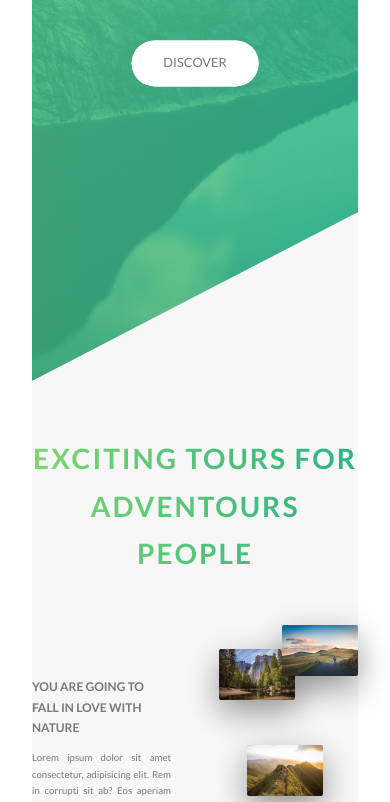
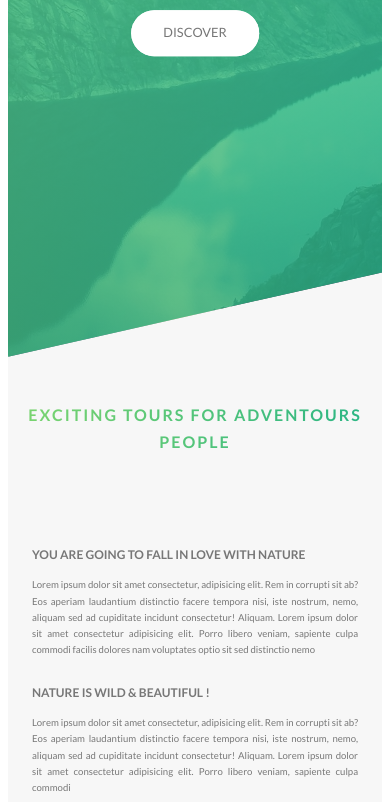
Before and after one commit to ifratmitul/Landing_CSS_SASS, a website: page starter/index.html in a window 390 px wide. Shown: the part 453-1255 px from the top of the page. Drawn offline with Linux system fonts and the light colour scheme.

Commit message:
more media queries

```diff
--- a/starter/sass/abstracts/_mixins.scss
+++ b/starter/sass/abstracts/_mixins.scss
@@ -46,12 +46,14 @@
 
   @if $breakpoint == tab-land {
     @media (max-width: 75em) {
+      //1200px
       @content;
     }
   }
 
   @if $breakpoint == big-desk {
     @media (min-width: 112.5em) {
+      //1800px
       @content;
     }
   }
--- a/starter/sass/abstracts/_variable.scss
+++ b/starter/sass/abstracts/_variable.scss
@@ -4,6 +4,7 @@ $color-primary-dark: #28b485;
 $color-black: #0a0a09;
 $grid-width: 114rem;
 $gutter-vertical: 8rem;
+$gutter-vertical-small: 6rem;
 $gutter-horizontal: 6rem;
 $color-grey-light-1: #f7f7f7;
 $color-white: white;
--- a/starter/sass/base/_base.scss
+++ b/starter/sass/base/_base.scss
@@ -20,3 +20,12 @@ html {
     font-size: 75%; //1rem = 12px 12/16 = 75
   }
 }
+
+body {
+  padding: 3rem;
+  box-sizing: border-box;
+
+  @include respond(tab-port) {
+    padding: 0;
+  }
+}
--- a/starter/sass/base/_typography.scss
+++ b/starter/sass/base/_typography.scss
@@ -4,8 +4,6 @@ body {
   /* font-size: 16px; */
   line-height: 1.7;
   color: #777;
-  padding: 3rem;
-  box-sizing: border-box;
 }
 
 .heading-primary {
@@ -22,6 +20,11 @@ body {
     animation-name: moveInLeft;
     animation-duration: 2s;
     animation-timing-function: ease-out;
+
+    @include respond(phone) {
+      letter-spacing: 1rem;
+      font-size: 5rem;
+    }
   }
 
   &--sub {
@@ -31,6 +34,10 @@ body {
     letter-spacing: 1.8rem;
     animation-name: moveInRight;
     animation-duration: 3s;
+    @include respond(phone) {
+      letter-spacing: 0.5rem;
+      font-size: 2rem;
+    }
   }
 }
 
@@ -51,6 +58,12 @@ body {
   letter-spacing: 2px;
   transition: all 0.2s;
 
+  @include respond(tap-port) {
+    font-size: 2.5rem;
+  }
+  @include respond(phone) {
+    font-size: 2rem;
+  }
   &:hover {
     transform: skewY(2deg) skewX(10deg) scale(1.1);
     text-shadow: 0.5rem 1rem 2rem rgba($color-black, $alpha: 1);
--- a/starter/sass/layout/_footer.scss
+++ b/starter/sass/layout/_footer.scss
@@ -2,6 +2,10 @@
   background-color: #333;
   padding: 10rem 0;
   font-size: 1.4rem;
+
+  @include respond(tab-port) {
+    padding: 8rem 0;
+  }
 
   &__logo-box {
     text-align: center;
@@ -17,6 +21,11 @@
     border-top: 1px solid #eee;
     padding-top: 2rem;
     display: inline-block;
+
+    @include respond(tab-port) {
+      width: 100%;
+      text-align: center;
+    }
   }
 
   &__list {
@@ -54,5 +63,10 @@
     width: 80%;
     text-align: justify;
     float: right;
+    @include respond(tab-port) {
+      width: 100%;
+      text-align: justify;
+      float: none;
+    }
   }
 }
--- a/starter/sass/layout/_grid.scss
+++ b/starter/sass/layout/_grid.scss
@@ -6,6 +6,13 @@
   &:not(:last-child) {
     //    margin-bottom: 0;
     margin-bottom: $gutter-vertical;
+    @include respond(tab-port) {
+      margin-bottom: $gutter-vertical-small;
+    }
+  }
+  @include respond(tab-port) {
+    max-width: 50rem;
+    padding: 0 3rem;
   }
 
   @include clearfix;
@@ -15,6 +22,15 @@
     float: left;
     &:not(:last-child) {
       margin-right: $gutter-horizontal;
+
+      @include respond(tab-port) {
+        margin-right: 0;
+        margin-bottom: $gutter-vertical-small;
+      }
+    }
+
+    @include respond(tab-port) {
+      width: 100% !important;
     }
   }
   .col-1-of-2 {
--- a/starter/sass/layout/_header.scss
+++ b/starter/sass/layout/_header.scss
@@ -10,6 +10,10 @@
   background-position: top;
   position: relative;
   clip-path: polygon(0 0, 100% 0, 100% 75vh, 0 100%);
+
+  @include respond(phone) {
+    clip-path: polygon(0 0, 100% 0, 100% 85vh, 0 100%);
+  }
 
   &__logo-box {
     position: absolute;
--- a/starter/sass/layout/_navigation.scss
+++ b/starter/sass/layout/_navigation.scss
@@ -15,6 +15,15 @@
     box-shadow: 0 1rem 3rem $shadow;
     text-align: center;
     cursor: pointer;
+
+    @include respond(tab-port) {
+      top: 4rem;
+      right: 4rem;
+    }
+    @include respond(phone) {
+      top: 3rem;
+      right: 3rem;
+    }
   }
 
   &__background {
@@ -27,7 +36,15 @@
     background-image: radial-gradient($color-primary, $color-primary-dark);
     z-index: 1000;
     transition: transform 0.8s cubic-bezier(0.86, 0, 0.07, 1);
+    @include respond(tab-port) {
+      top: 4.5rem;
+      right: 4.5rem;
+    }
 
+    @include respond(phone) {
+      top: 3rem;
+      right: 3rem;
+    }
     //transform: scale(80);
   }
 
```
Also changed, not shown: starter/css/style.css.
